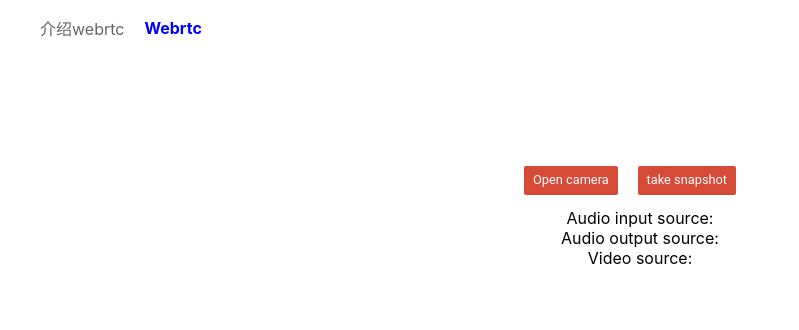
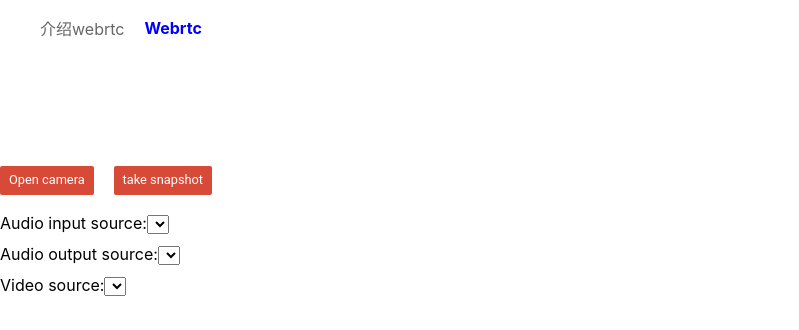
Before and after one commit to luojinghui/webrtc-demos, a React (Create React App) app: page /#/webrtc in a window 1280 px wide. Shown: the top 330 px of the page, without its empty margins (0-799 px from the left). Built offline with nearby package versions, Linux system fonts and the light colour scheme.

Commit message:
feat: oupput device list

```diff
--- a/src/App.css
+++ b/src/App.css
@@ -79,10 +79,17 @@ button[disabled]:hover {
 .btns {
   display: flex;
   align-items: center;
-  justify-content: center;
+  justify-content: flex-start;
 }
 .btns button {
   margin-right: 20px;
+}
+
+.select .audio-input,
+.select .audio-output,
+.select .video-source {
+  text-align: left;
+  padding: 5px 0;
 }
 
 @keyframes App-logo-spin {
--- a/src/componentes/video/index.jsx
+++ b/src/componentes/video/index.jsx
@@ -1,7 +1,7 @@
 import React, { Component } from 'react';
 
 export default class Video extends Component {
-	componentDidMount() {
+  componentDidMount() {
 		this.video.srcObject = this.props.media;
 	}
 
--- a/src/view/webrtc/index.jsx
+++ b/src/view/webrtc/index.jsx
@@ -14,7 +14,10 @@ export default class Webrtc extends Component {
 		super(props);
 
 		this.state = {
-			videos: []
+			videos: [],
+			audioInputList: [],
+			audioOutputList: [],
+			videoInList: []
 		};
 
 		this.handleSuccess = this.handleSuccess.bind(this);
@@ -62,8 +65,39 @@ export default class Webrtc extends Component {
 
 	async componentDidMount() {
 		const devices = await navigator.mediaDevices.enumerateDevices();
+		const audioInputList = [];
+		const audioOutputList = [];
+		const videoInList = [];
 
-    console.log("devices: ", devices);
+		for (let i = 0; i < devices.length; i++) {
+			const deviceInfo = devices[i];
+			let item = {
+				value: deviceInfo.deviceId
+			};
+
+			if (deviceInfo.kind === 'audioinput') {
+				item.text = deviceInfo.label || `microphone ${audioInputList.length + 1}`;
+
+				audioInputList.push(item);
+
+			} else if (deviceInfo.kind === 'audiooutput') {
+				item.text = deviceInfo.label || `speaker ${audioOutputList.length + 1}`;
+
+				audioOutputList.push(item);
+			} else if (deviceInfo.kind === 'videoinput') {
+				item.text = deviceInfo.label || `camera ${videoInList.length + 1}`;
+
+				videoInList.push(item);
+			} else {
+				console.log('Some other kind of source/device: ', deviceInfo);
+			}
+		}
+
+		this.setState({
+			audioInputList,
+			audioOutputList,
+			videoInList
+		});
 	}
 
 	onSnapshot() {
@@ -80,6 +114,8 @@ export default class Webrtc extends Component {
 	}
 
 	render() {
+		const { audioInputList, audioOutputList, videoInList } = this.state;
+
 		return (
 			<div className="container">
 				<div className="video-list">
@@ -95,13 +131,36 @@ export default class Webrtc extends Component {
 				</div>
 				<div className="select">
 					<div className="audio-input">
-            Audio input source:
+						<label>Audio input source:</label>
+						<select>
+							{audioInputList.map(item => (
+								<option key={item.value} value={item.value}>
+									{item.text}
+								</option>
+							))}
+						</select>
 					</div>
+
 					<div className="audio-output">
-            Audio output source:
+						<label>Audio output source:</label>
+						<select>
+							{audioOutputList.map(item => (
+								<option key={item.value} value={item.value}>
+									{item.text}
+								</option>
+							))}
+						</select>
 					</div>
+
 					<div className="video-source">
-            Video source:
+						<label>Video source:</label>
+						<select>
+							{videoInList.map(item => (
+								<option key={item.value} value={item.value}>
+									{item.text}
+								</option>
+							))}
+						</select>
 					</div>
 				</div>
 			</div>
```
Lines whose indentation alone changed are shown as unchanged.
